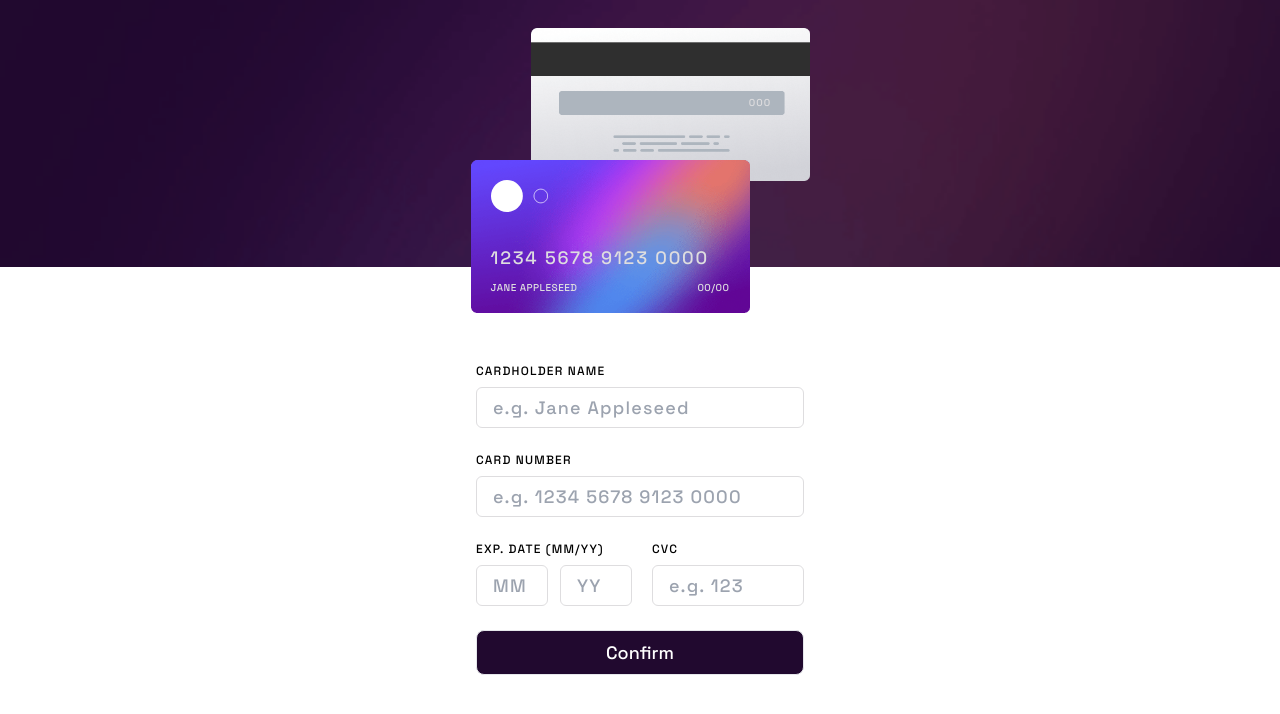
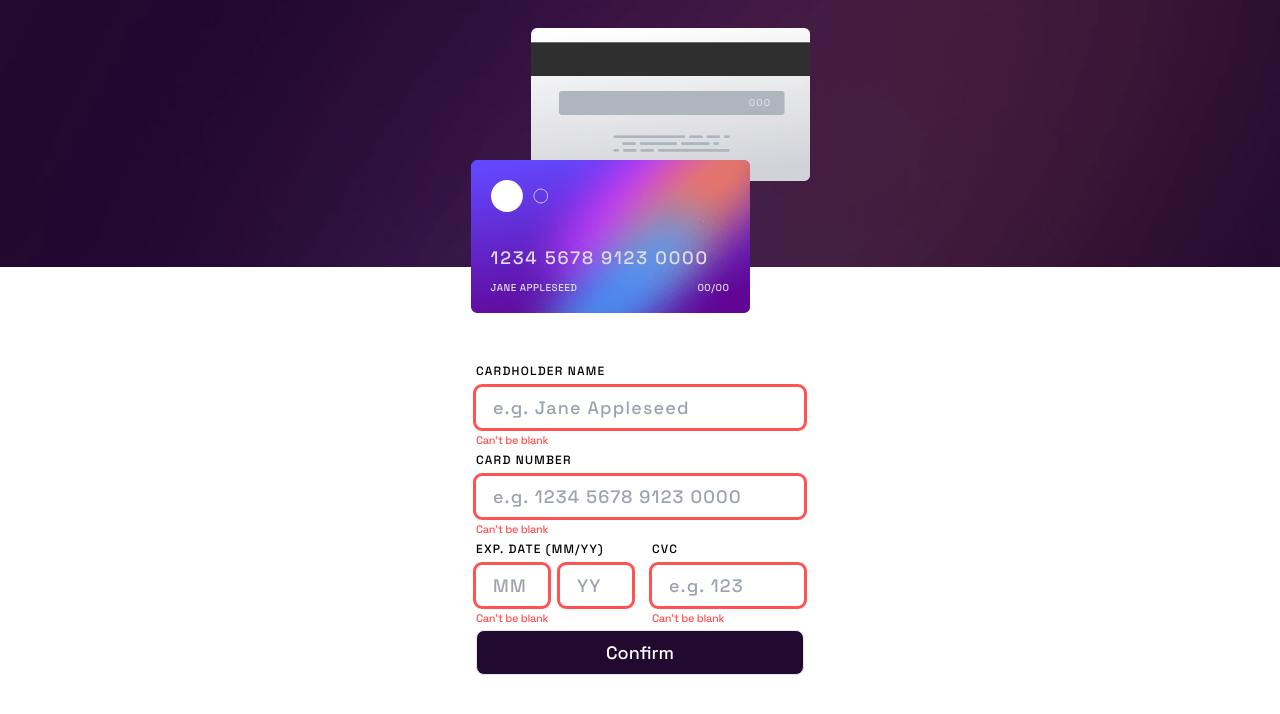
Before and after one commit to lawrence-yoon/preview-validation-form-responsive, a React (Vite) app: page / in a window 1280 px wide. Both pictures are taken after a click on the button "Confirm". Shown: the top 714 px of the page. Built offline with nearby package versions, Linux system fonts and the light colour scheme.

Commit message:
add form validation logic and formatting

```diff
--- a/src/App.jsx
+++ b/src/App.jsx
@@ -3,6 +3,14 @@ import Form from "./components/Form";
 import { useState } from "react";
 
 function App() {
+  const [errorThrown, setErrorThrown] = useState({
+    name: "",
+    cardNumber: "",
+    expirationMonth: "",
+    expirationYear: "",
+    cvcNumber: "",
+  });
+  const [isFirstRender, setIsFirstRender] = useState(true);
   const [cardInfo, setCardInfo] = useState({
     name: "",
     cardNumber: "",
@@ -16,7 +24,96 @@ function App() {
     setCardInfo((prev) => ({ ...prev, [e.target.name]: e.target.value }));
   }
   function handleConfirm() {
-    alert("pressed confirm");
+    if (cardInfo.name.length === 0) {
+      setErrorThrown((prev) => ({ ...prev, name: "Can't be blank" }));
+    } else {
+      setErrorThrown((prev) => ({
+        ...prev,
+        name: "",
+      }));
+    }
+    if (cardInfo.cardNumber.length === 0) {
+      setErrorThrown((prev) => ({ ...prev, cardNumber: "Can't be blank" }));
+    } else if (cardInfo.cardNumber.length != 16) {
+      setErrorThrown((prev) => ({ ...prev, cardNumber: "Incomplete field" }));
+    } else if (isNaN(cardInfo.cardNumber)) {
+      setErrorThrown((prev) => ({
+        ...prev,
+        cardNumber: "Wrong format, numbers only",
+      }));
+    } else {
+      setErrorThrown((prev) => ({
+        ...prev,
+        cardNumber: "",
+      }));
+    }
+    if (cardInfo.expirationMonth.length === 0) {
+      setErrorThrown((prev) => ({
+        ...prev,
+        expirationMonth: "Can't be blank",
+      }));
+    } else if (cardInfo.expirationMonth.length != 2) {
+      setErrorThrown((prev) => ({
+        ...prev,
+        expirationMonth: "Incomplete field",
+      }));
+    } else if (isNaN(cardInfo.expirationMonth)) {
+      setErrorThrown((prev) => ({
+        ...prev,
+        expirationMonth: "Wrong format, numbers only",
+      }));
+    } else {
+      setErrorThrown((prev) => ({
+        ...prev,
+        expirationMonth: "",
+      }));
+    }
+
+    if (cardInfo.expirationYear.length === 0) {
+      setErrorThrown((prev) => ({ ...prev, expirationYear: "Can't be blank" }));
+    } else if (cardInfo.expirationYear.length != 2) {
+      setErrorThrown((prev) => ({
+        ...prev,
+        expirationYear: "Incomplete field",
+      }));
+    } else if (isNaN(cardInfo.expirationYear)) {
+      setErrorThrown((prev) => ({
+        ...prev,
+        expirationYear: "Wrong format, numbers only",
+      }));
+    } else {
+      setErrorThrown((prev) => ({
+        ...prev,
+        expirationYear: "",
+      }));
+    }
+
+    if (cardInfo.cvcNumber.length === 0) {
+      setErrorThrown((prev) => ({ ...prev, cvcNumber: "Can't be blank" }));
+    } else if (cardInfo.cvcNumber.length != 3) {
+      setErrorThrown((prev) => ({ ...prev, cvcNumber: "Incomplete field" }));
+    } else if (isNaN(cardInfo.cvcNumber)) {
+      setErrorThrown((prev) => ({
+        ...prev,
+        cvcNumber: "Wrong format, numbers only",
+      }));
+    } else {
+      setErrorThrown((prev) => ({
+        ...prev,
+        cvcNumber: "",
+      }));
+    }
+    setIsFirstRender(false);
+    if (
+      !errorThrown.name &&
+      !errorThrown.cardNumber &&
+      !errorThrown.expirationMonth &&
+      !errorThrown.expirationYear &&
+      !errorThrown.cvcNumber &&
+      !isFirstRender
+    ) {
+      alert("this is where we fire the render complete element");
+    }
   }
   const formattedCardNumber = () => {
     let string = "";
@@ -28,7 +125,7 @@ function App() {
   return (
     <div className="flex flex-col h-screen 2xl:flex-row">
       <div className="bg-[url('/images/bg-main-mobile.png')] bg-cover w-screen h-2/6 2xl:bg-[url('/images/bg-main-desktop.png')] 2xl:h-screen 2xl:w-2/6">
-        <div className="relative w-full max-w-[375px] min-h-[222px] h-full  mx-auto ">
+        <div className="relative w-full max-w-[375px] min-h-[222px] h-full mx-auto ">
           <div className="absolute bg-[url('/images/bg-card-back.png')] bg-cover top-[1.75rem] right-[1.125rem] w-[279px] h-[153px] text-lightGrayViolet">
             <p className="absolute top-[4.175rem] right-[2.4rem] text-[10px] tracking-widest">
               {cardInfo.cvcNumber ? cardInfo.cvcNumber : "000"}
@@ -60,6 +157,7 @@ function App() {
         expirationMonth={expirationMonth}
         expirationYear={expirationYear}
         cvcNumber={cvcNumber}
+        errorThrown={errorThrown}
         handleChange={handleChange}
         handleConfirm={handleConfirm}
       />
--- a/src/components/Form.jsx
+++ b/src/components/Form.jsx
@@ -5,12 +5,13 @@ export default function Form({
   expirationMonth,
   expirationYear,
   cvcNumber,
+  errorThrown,
   handleChange = () => {},
   handleConfirm = () => {},
 }) {
   return (
     <div className="grid grid-cols-6 w-fit max-w-sm px-7 pt-24 gap-6 mx-auto">
-      <label className="flex flex-col col-span-6 text-xs tracking-widest">
+      <label className="relative flex flex-col col-span-6 text-xs tracking-widest">
         CARDHOLDER NAME
         <input
           autoFocus
@@ -19,12 +20,17 @@ export default function Form({
           type="text"
           maxLength="70"
           placeholder="e.g. Jane Appleseed"
-          className="border border-lightGrayViolet rounded-md px-4 py-2 mt-2 text-[18px] outline outline-transparent active:outline-darkGrayViolet focus:outline-darkGrayViolet"
+          className={`border border-lightGrayViolet rounded-md px-4 py-2 mt-2 text-[18px] outline ${
+            errorThrown.name
+              ? "outline-errorRed border-transparent"
+              : "outline-transparent active:outline-darkGrayViolet focus:outline-darkGrayViolet"
+          } `}
           onChange={handleChange}
           value={name}
         />
+        {errorThrown.name ? <ErrorLabel message={errorThrown.name} /> : null}
       </label>
-      <label className="flex flex-col col-span-6 text-xs tracking-widest">
+      <label className="relative flex flex-col col-span-6 text-xs tracking-widest">
         CARD NUMBER
         <input
           id="card-number"
@@ -32,16 +38,27 @@ export default function Form({
           type="text"
           maxLength="16"
           placeholder="e.g. 1234 5678 9123 0000"
-          className="border border-lightGrayViolet rounded-md px-4 py-2 mt-2 text-[18px] outline outline-transparent active:outline-darkGrayViolet focus:outline-darkGrayViolet"
+          className={`border border-lightGrayViolet rounded-md px-4 py-2 mt-2 text-[18px] outline ${
+            errorThrown.cardNumber
+              ? "outline-errorRed border-transparent"
+              : "outline-transparent active:outline-darkGrayViolet focus:outline-darkGrayViolet"
+          }`}
           onChange={handleChange}
           value={cardNumber}
         />
+        {errorThrown.cardNumber ? (
+          <ErrorLabel message={errorThrown.cardNumber} />
+        ) : null}
       </label>
-      <label className="flex flex-col col-span-3 text-xs tracking-widest whitespace-nowrap">
+      <label className="relative flex flex-col col-span-3 text-xs tracking-widest whitespace-nowrap">
         EXP. DATE (MM/YY)
         <div className="flex flex-row gap-3">
           <input
-            className="w-[4.5rem] border border-lightGrayViolet rounded-md px-4 py-2 mt-2 text-[18px] outline outline-transparent active:outline-darkGrayViolet focus:outline-darkGrayViolet"
+            className={`w-[4.5rem] border border-lightGrayViolet rounded-md px-4 py-2 mt-2 text-[18px] outline ${
+              errorThrown.expirationMonth
+                ? "outline-errorRed border-transparent"
+                : "outline-transparent active:outline-darkGrayViolet focus:outline-darkGrayViolet"
+            }`}
             name="expirationMonth"
             type="text"
             maxLength="2"
@@ -50,7 +67,11 @@ export default function Form({
             value={expirationMonth}
           />
           <input
-            className="w-[4.5rem] border border-lightGrayViolet rounded-md px-4 py-2 mt-2 text-[18px] outline outline-transparent active:outline-darkGrayViolet focus:outline-darkGrayViolet"
+            className={`w-[4.5rem] border border-lightGrayViolet rounded-md px-4 py-2 mt-2 text-[18px] outline ${
+              errorThrown.expirationYear
+                ? "outline-errorRed border-transparent"
+                : "outline-transparent active:outline-darkGrayViolet focus:outline-darkGrayViolet"
+            }`}
             name="expirationYear"
             type="text"
             maxLength="2"
@@ -59,11 +80,20 @@ export default function Form({
             value={expirationYear}
           />
         </div>
+        {errorThrown.expirationMonth || errorThrown.expirationYear ? (
+          <ErrorLabel
+            message={errorThrown.expirationMonth || errorThrown.expirationYear}
+          />
+        ) : null}
       </label>
-      <label className="flex flex-col col-span-3 text-xs tracking-widest">
+      <label className="relative flex flex-col col-span-3 text-xs tracking-widest">
         CVC
         <input
-          className="border border-lightGrayViolet rounded-md px-4 py-2 mt-2 text-[18px] outline outline-transparent active:outline-darkGrayViolet focus:outline-darkGrayViolet"
+          className={`border border-lightGrayViolet rounded-md px-4 py-2 mt-2 text-[18px] outline ${
+            errorThrown.cvcNumber
+              ? "outline-errorRed border-transparent"
+              : "outline-transparent active:outline-darkGrayViolet focus:outline-darkGrayViolet"
+          }`}
           name="cvcNumber"
           type="text"
           maxLength="3"
@@ -71,6 +101,9 @@ export default function Form({
           onChange={handleChange}
           value={cvcNumber}
         />
+        {errorThrown.cvcNumber ? (
+          <ErrorLabel message={errorThrown.cvcNumber} />
+        ) : null}
       </label>
       <button
         className="col-span-6 border p-2 rounded-lg bg-veryDarkGrayViolet text-white text-[18px]"
@@ -83,3 +116,11 @@ export default function Form({
     </div>
   );
 }
+
+function ErrorLabel({ message }) {
+  return (
+    <label className="absolute text-errorRed text-[11px] tracking-tight -bottom-5">
+      {message}
+    </label>
+  );
+}
```
